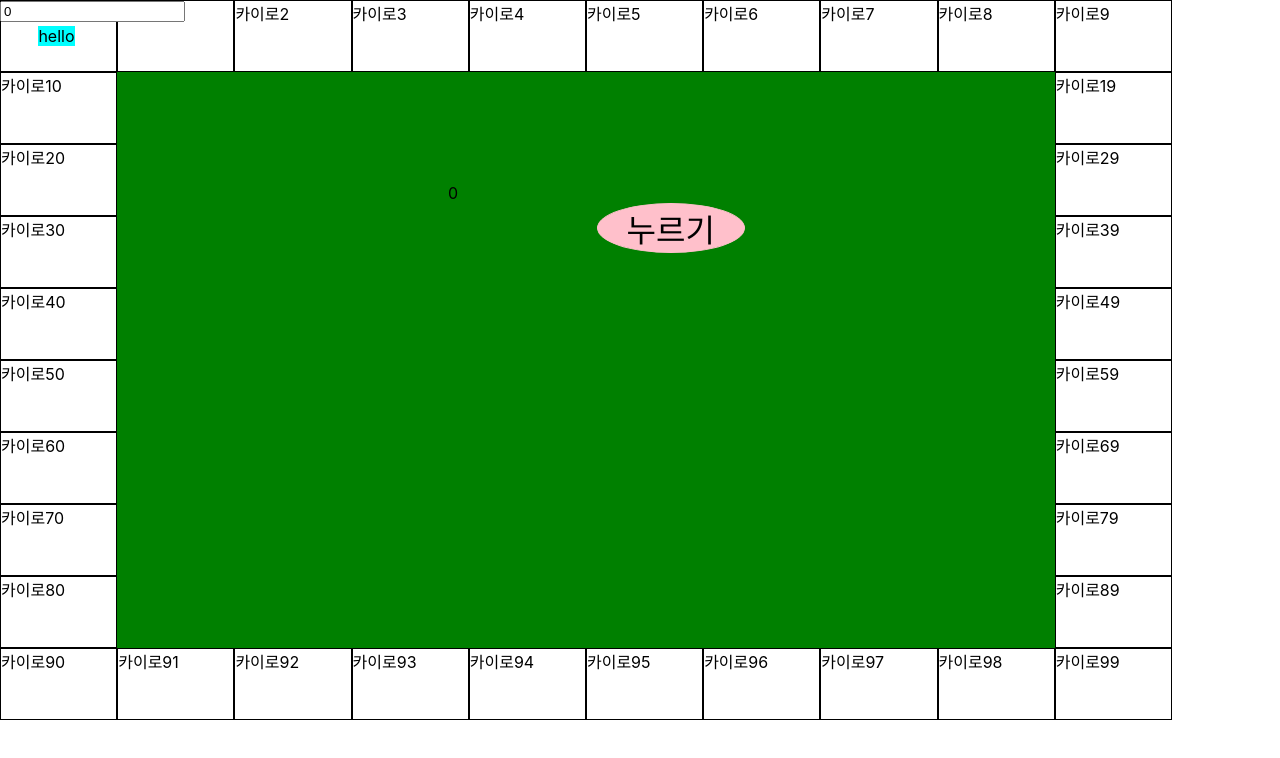
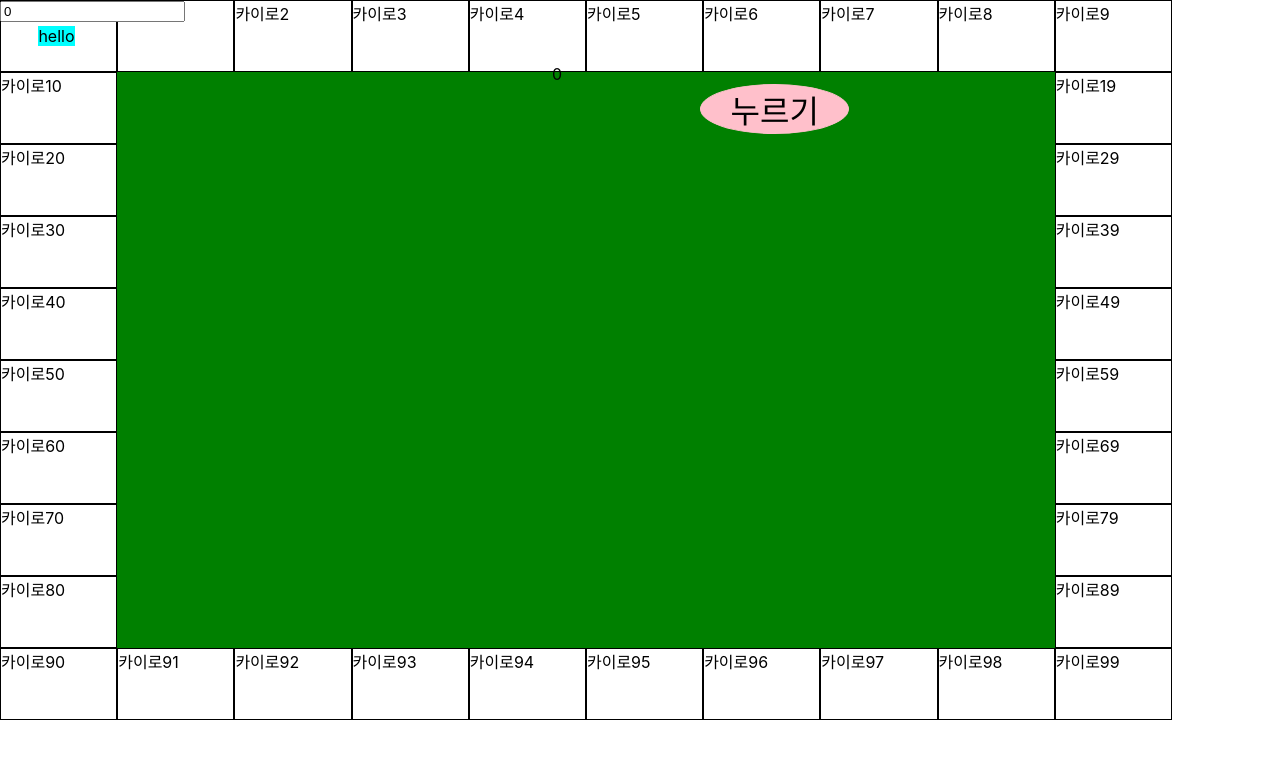
Before and after one commit to 2018os/bluemarble, a React (Create React App) app: page / in a window 1280 px wide. Shown: the top 758 px of the page. Built offline with nearby package versions, Linux system fonts and the light colour scheme.

Commit message:
Update dice.js

```diff
--- a/src/components/dice/dice.js
+++ b/src/components/dice/dice.js
@@ -4,8 +4,8 @@ import './dice.scss';
 
 const Counter = ({number, onRandom}) => {
     return(
-        <div>
-            <div>{number}</div>
+        <div className="random_button">
+            <div className={"random_dice_number"}>{number}</div>
             <div>
                 <button onClick={onRandom} onContextMenu={(e)=> {
                 e.preventDefault();
```
